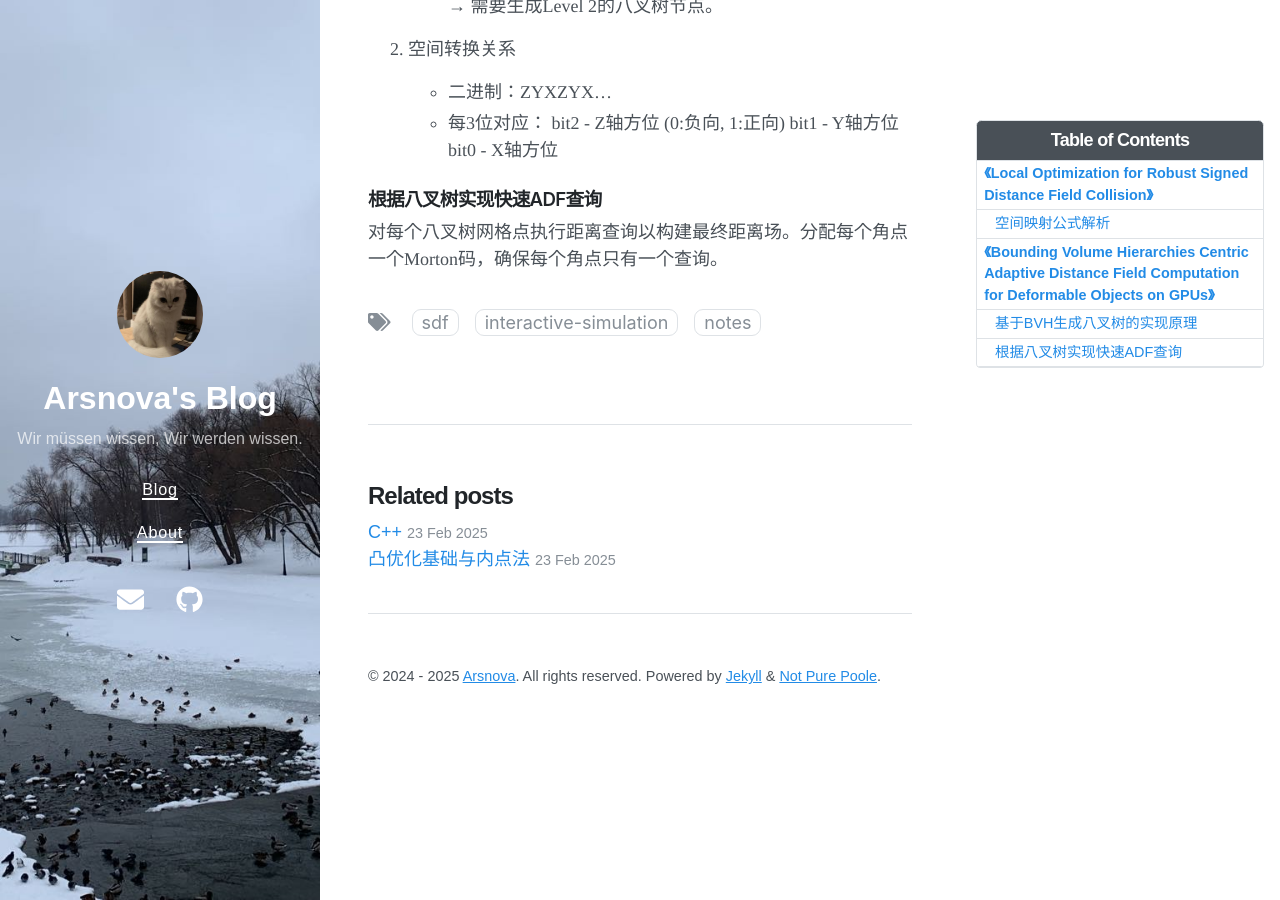
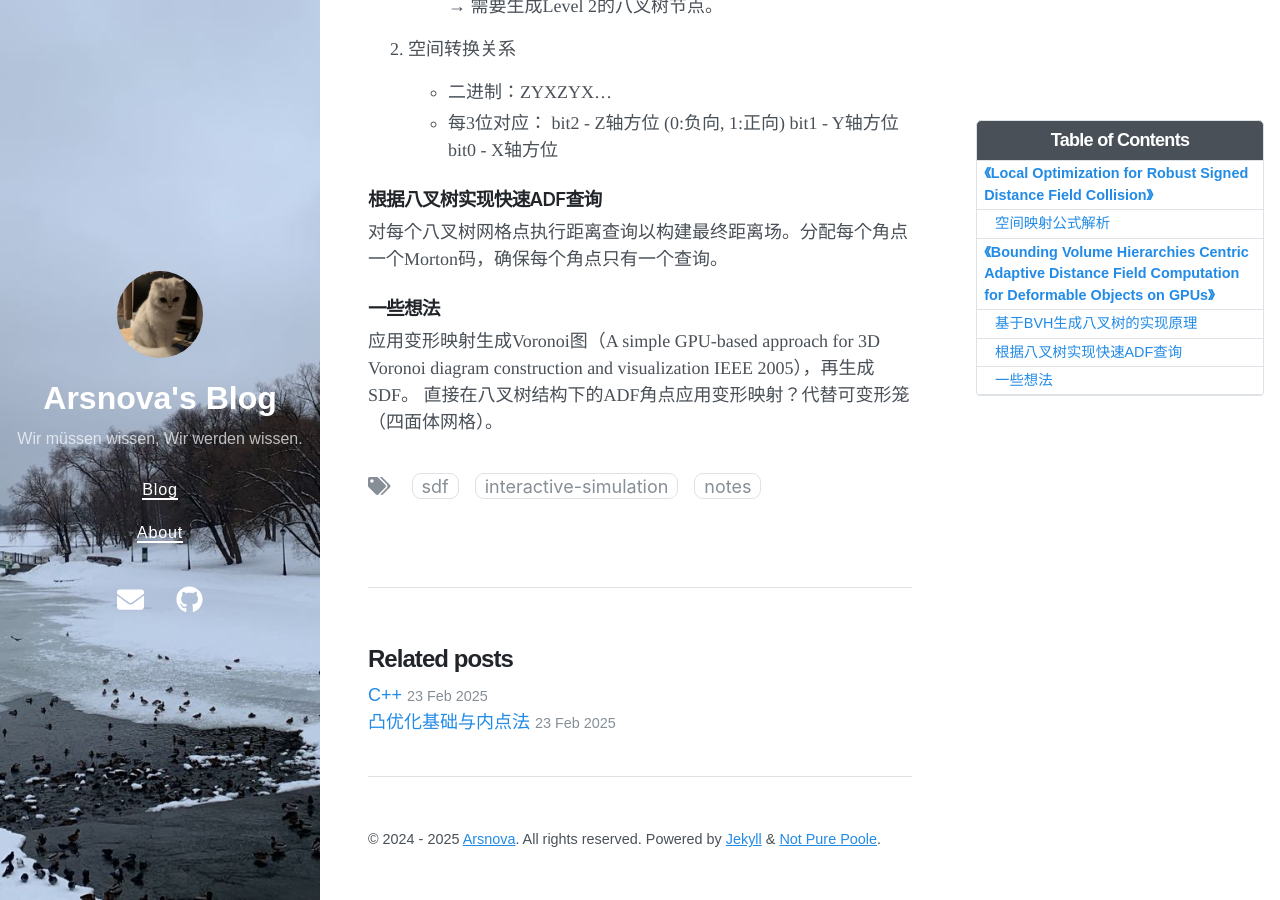
Before and after one commit to ArsNovaaa/arsnovaaa.github.io, a Jekyll site: the page built from _posts/2025-2-26-SDF-papers.md, in a window 1280 px wide and 900 px high, scrolled down 2981 px. Built offline with Jekyll 4.4.1, drawn with Linux system fonts in a browser that asks for light colours; nearby versions of some CDN libraries.

Commit message:
SDF paper 4

```diff
--- a/_posts/2025-2-26-SDF-papers.md
+++ b/_posts/2025-2-26-SDF-papers.md
@@ -123,3 +123,7 @@ $$
 ### 根据八叉树实现快速ADF查询
 
 对每个八叉树网格点执行距离查询以构建最终距离场。分配每个角点一个Morton码，确保每个角点只有一个查询。
+
+### 一些想法
+应用变形映射生成Voronoi图（A simple GPU-based approach for 3D Voronoi diagram construction and visualization IEEE 2005），再生成SDF。
+直接在八叉树结构下的ADF角点应用变形映射？代替可变形笼（四面体网格）。
```
